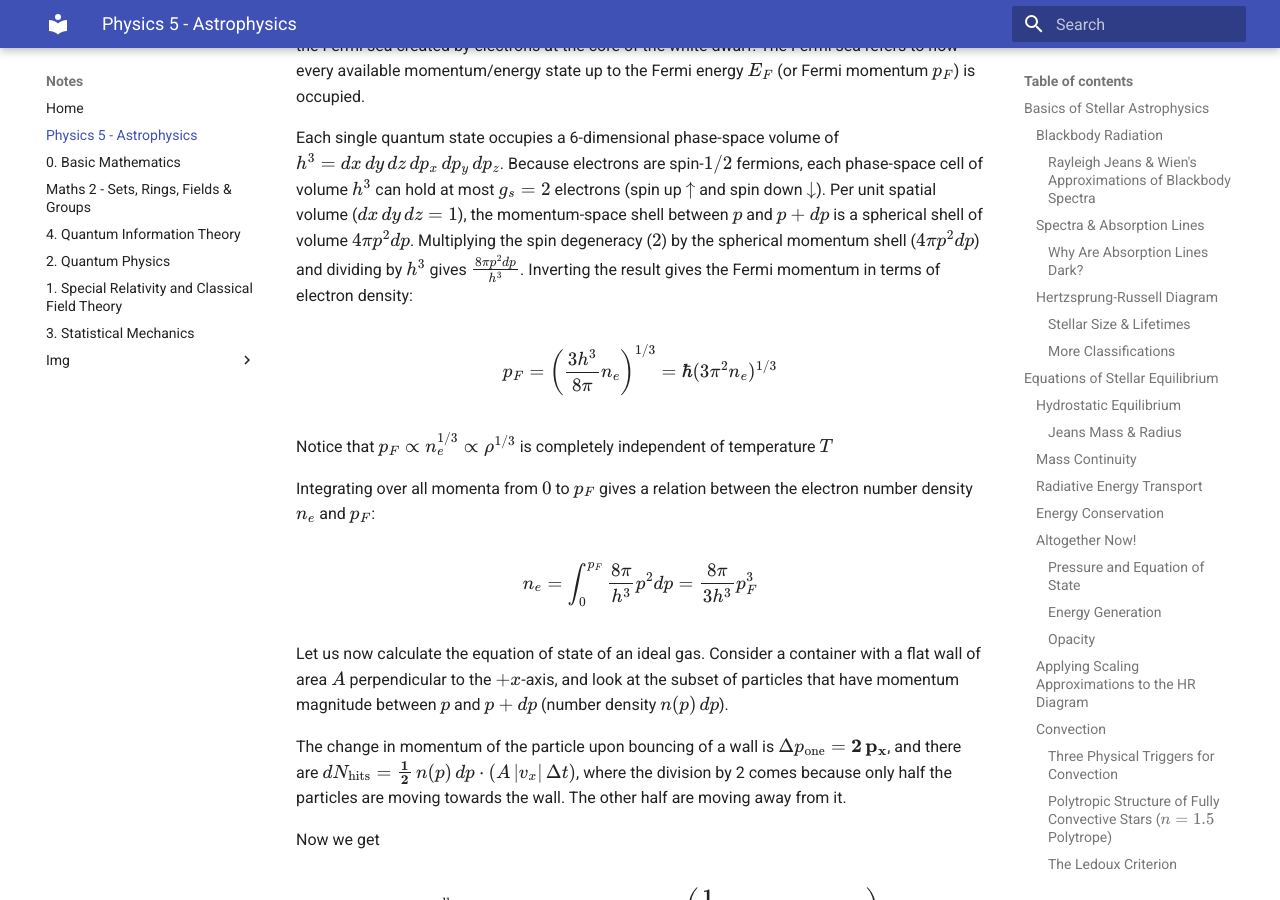
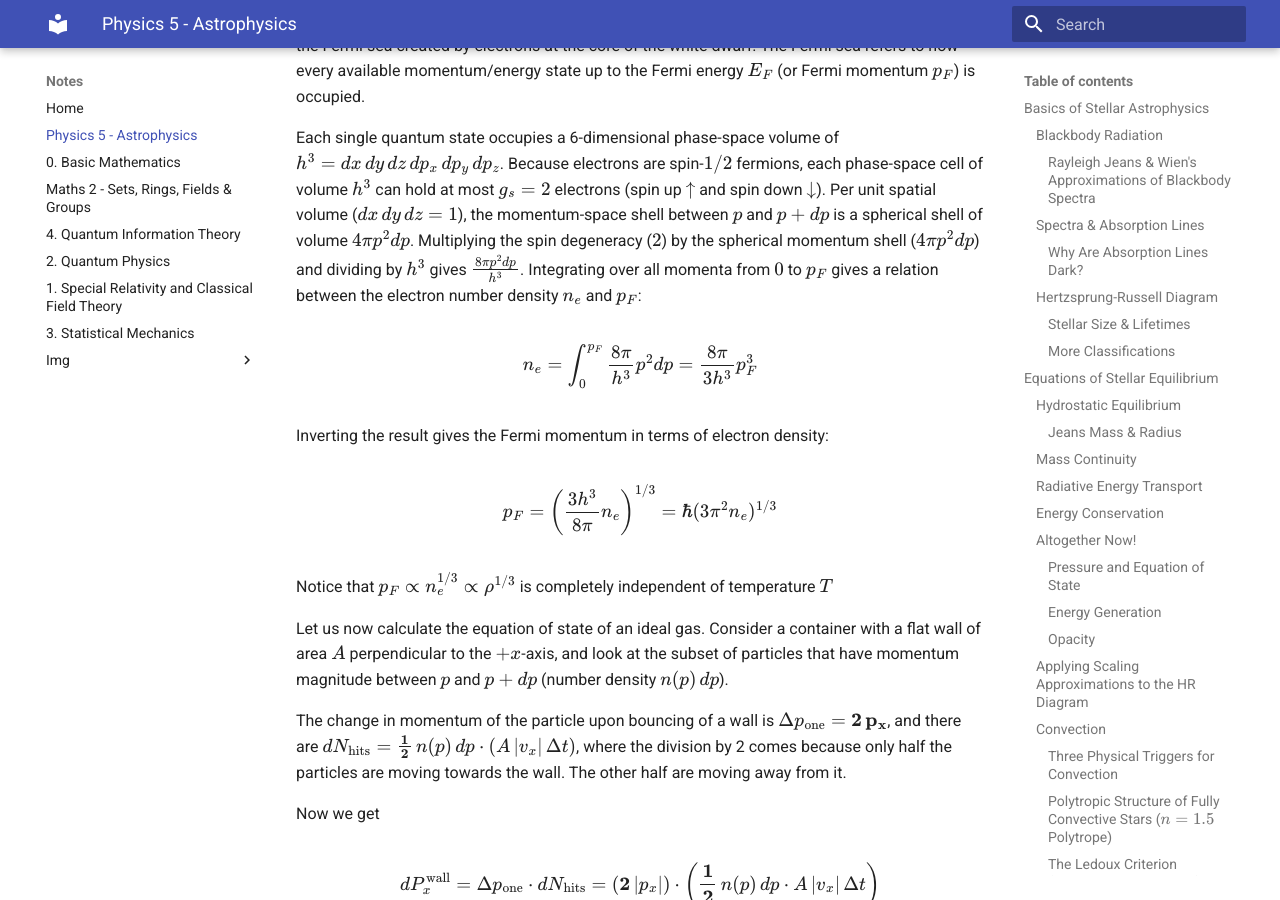
Before and after one commit to regstuff/notes, an MkDocs documentation site: the page built from docs/Physics_Astrophysics.md, in a window 1280 px wide and 900 px high, scrolled down 48788 px. Built offline with MkDocs 1.6.1 and Material for MkDocs 9.7.7, drawn with Linux system fonts in a browser that asks for light colours.

```diff
--- a/docs/Physics_Astrophysics.md
+++ b/docs/Physics_Astrophysics.md
@@ -1031,15 +1031,15 @@ Instead of the Maxwell-Boltzmann distribution, the energy distribution at quantu
 
 In a white dwarf, the electrons reach degeneracy before neutrons or protons, and so we look at the Fermi sea created by electrons at the core of the white dwarf. The Fermi sea refers to how every available momentum/energy state up to the Fermi energy $E_F$ (or Fermi momentum $p_F$) is occupied.
 
-Each single quantum state occupies a 6-dimensional phase-space volume of $h^3 = dx\,dy\,dz\,dp_x\,dp_y\,dp_z$. Because electrons are spin-$1/2$ fermions, each phase-space cell of volume $h^3$ can hold at most $g_s = 2$ electrons (spin up $\uparrow$ and spin down $\downarrow$). Per unit spatial volume ($dx\,dy\,dz = 1$), the momentum-space shell between $p$ and $p + dp$ is a spherical shell of volume $4\pi p^2 dp$. Multiplying the spin degeneracy ($2$) by the spherical momentum shell ($4\pi p^2 dp$) and dividing by $h^3$ gives $\frac{8\pi p^2 dp}{h^3}$. Inverting the result gives the Fermi momentum in terms of electron density:
+Each single quantum state occupies a 6-dimensional phase-space volume of $h^3 = dx\,dy\,dz\,dp_x\,dp_y\,dp_z$. Because electrons are spin-$1/2$ fermions, each phase-space cell of volume $h^3$ can hold at most $g_s = 2$ electrons (spin up $\uparrow$ and spin down $\downarrow$). Per unit spatial volume ($dx\,dy\,dz = 1$), the momentum-space shell between $p$ and $p + dp$ is a spherical shell of volume $4\pi p^2 dp$. Multiplying the spin degeneracy ($2$) by the spherical momentum shell ($4\pi p^2 dp$) and dividing by $h^3$ gives $\frac{8\pi p^2 dp}{h^3}$. Integrating over all momenta from $0$ to $p_F$ gives a relation between the electron number density $n_e$ and $p_F$:
+
+$$n_e = \int_0^{p_F} \frac{8\pi}{h^3} p^2 dp = \frac{8\pi}{3h^3} p_F^3$$
+
+Inverting the result gives the Fermi momentum in terms of electron density:
 
 $$p_F = \left(\frac{3h^3}{8\pi} n_e\right)^{1/3} = \hbar (3\pi^2 n_e)^{1/3}$$
 
- Notice that $p_F \propto n_e^{1/3} \propto \rho^{1/3}$ is completely independent of temperature $T$
-
-Integrating over all momenta from $0$ to $p_F$ gives a relation between the electron number density $n_e$ and $p_F$:
-
-$$n_e = \int_0^{p_F} \frac{8\pi}{h^3} p^2 dp = \frac{8\pi}{3h^3} p_F^3$$
+Notice that $p_F \propto n_e^{1/3} \propto \rho^{1/3}$ is completely independent of temperature $T$
 
 Let us now calculate the equation of state of an ideal gas. Consider a container with a flat wall of area $A$ perpendicular to the $+x$-axis, and look at the subset of particles that have momentum magnitude between $p$ and $p+dp$ (number density $n(p)\,dp$).
 
```
